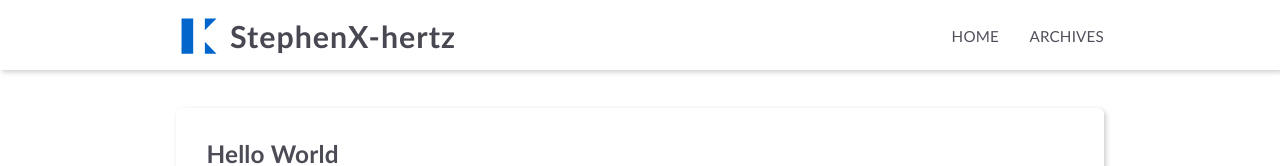
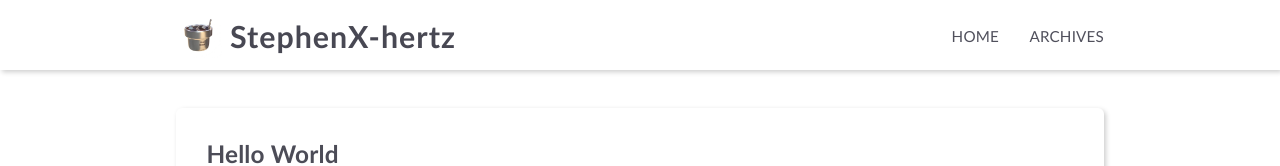
Before and after one commit to AuganL/AuganL.github.io, a plain HTML site: page 2022/12/14/hello-world/index.html in a window 1280 px wide. Shown: the top 166 px of the page. Drawn offline with Linux system fonts and the light colour scheme.

Commit message:
Site updated: 2022-12-15 11:22:13

```diff
--- a/2022/12/14/hello-world/index.html
+++ b/2022/12/14/hello-world/index.html
@@ -32,7 +32,7 @@
     <script id="hexo-configurations">
     let KEEP = window.KEEP || {};
     KEEP.hexo_config = {"hostname":"example.com","root":"/","language":"en"};
-    KEEP.theme_config = {"toc":{"enable":false,"number":false,"expand_all":false,"init_open":false},"style":{"primary_color":"#0066cc","logo":"/images/logo.svg","favicon":"/images/logo.svg","avatar":"/images/avatar.svg","font_size":null,"font_family":null,"hover":{"shadow":false,"scale":false},"first_screen":{"enable":false,"header_transparent":false,"background_img":"/images/bg.svg","description":"Keep writing and Keep loving.","font_color":null,"hitokoto":false},"scroll":{"progress_bar":false,"percent":false}},"local_search":{"enable":false,"preload":false},"code_copy":{},"code_block":{"tools":{"enable":false,"style":"default"},"highlight_theme":"default"},"side_tools":{},"pjax":{"enable":false},"lazyload":{"enable":false},"comment":{"enable":false,"use":"valine","valine":{"appid":null,"appkey":null,"placeholder":null},"gitalk":{"github_id":null,"github_admins":null,"repository":null,"client_id":null,"client_secret":null},"twikoo":{"env_id":null,"region":null,"version":"1.6.7"},"waline":{"server_url":null,"reaction":false,"version":2}},"post":{"author_label":{"enable":true,"auto":true,"custom_label_list":["Trainee","Engineer","Architect"]},"word_count":{"enable":false,"wordcount":false,"min2read":false},"img_align":"left","copyright_info":false},"version":"3.5.2"};
+    KEEP.theme_config = {"toc":{"enable":false,"number":false,"expand_all":false,"init_open":false},"style":{"primary_color":"#0066cc","logo":"/images/logo.jpg","favicon":"/images/logo.svg","avatar":"/images/avatar.svg","font_size":null,"font_family":null,"hover":{"shadow":false,"scale":false},"first_screen":{"enable":false,"header_transparent":false,"background_img":"/images/bg.svg","description":"Keep writing and Keep loving.","font_color":null,"hitokoto":false},"scroll":{"progress_bar":false,"percent":false}},"local_search":{"enable":false,"preload":false},"code_copy":{},"code_block":{"tools":{"enable":false,"style":"default"},"highlight_theme":"default"},"side_tools":{},"pjax":{"enable":false},"lazyload":{"enable":false},"comment":{"enable":false,"use":"valine","valine":{"appid":null,"appkey":null,"placeholder":null},"gitalk":{"github_id":null,"github_admins":null,"repository":null,"client_id":null,"client_secret":null},"twikoo":{"env_id":null,"region":null,"version":"1.6.7"},"waline":{"server_url":null,"reaction":false,"version":2}},"post":{"author_label":{"enable":true,"auto":true,"custom_label_list":["Trainee","Engineer","Architect"]},"word_count":{"enable":false,"wordcount":false,"min2read":false},"img_align":"left","copyright_info":false},"version":"3.5.2"};
     KEEP.language_ago = {"second":"%s seconds ago","minute":"%s minutes ago","hour":"%s hours ago","day":"%s days ago","week":"%s weeks ago","month":"%s months ago","year":"%s years ago"};
     KEEP.language_code_block = {"copy":"Copy code","copied":"Copied","fold":"Fold code block","folded":"Folded"};
   </script>
@@ -61,7 +61,7 @@
         <div class="left">
 
                 <a class="logo-image" href="/">
-                    <img src="/images/logo.svg">
+                    <img src="/images/logo.jpg">
                 </a>
 
             <a class="logo-title" href="/">
```
Also changed, not shown: 2022/12/14/webpack/index.html (+2 -2 lines), archives/2022/12/index.html (+2 -2 lines), archives/2022/index.html (+2 -2 lines), archives/index.html (+2 -2 lines), categories/一级分类/index.html (+2 -2 lines), categories/一级分类/二级分类可加可不加/index.html (+2 -2 lines), index.html (+2 -2 lines), tags/第一个标签/index.html (+2 -2 lines), tags/第二个标签可加可不加/index.html (+2 -2 lines), images/logo.jpg (added).
